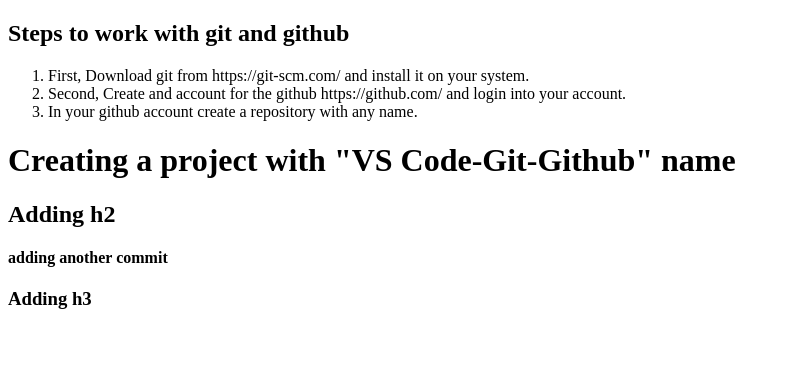
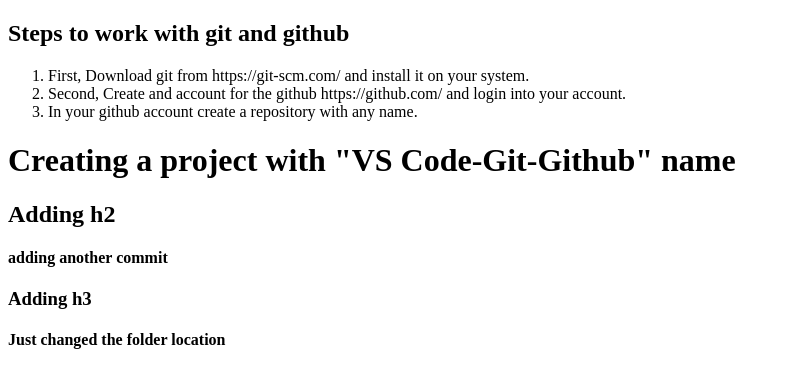
Before and after one commit to SandeepDalalCSE/VS-Code-Git-Github-Setup, a plain HTML site: page index.html in a window 1280 px wide. Shown: the whole page, without its empty margins (0-790 px from the left). Drawn offline with Linux system fonts and the light colour scheme.

Commit message:
Changed project location

```diff
--- a/index.html
+++ b/index.html
@@ -21,9 +21,11 @@
         <li>In your github account create a repository with any name.</li>
       </ol>
     </section>
+
     <h1>Creating a project with "VS Code-Git-Github" name</h1>
     <h2>Adding h2</h2>
     <h4>adding another commit</h4>
     <h3>Adding h3</h3>
+    <h4>Just changed the folder location</h4>
   </body>
 </html>
```
